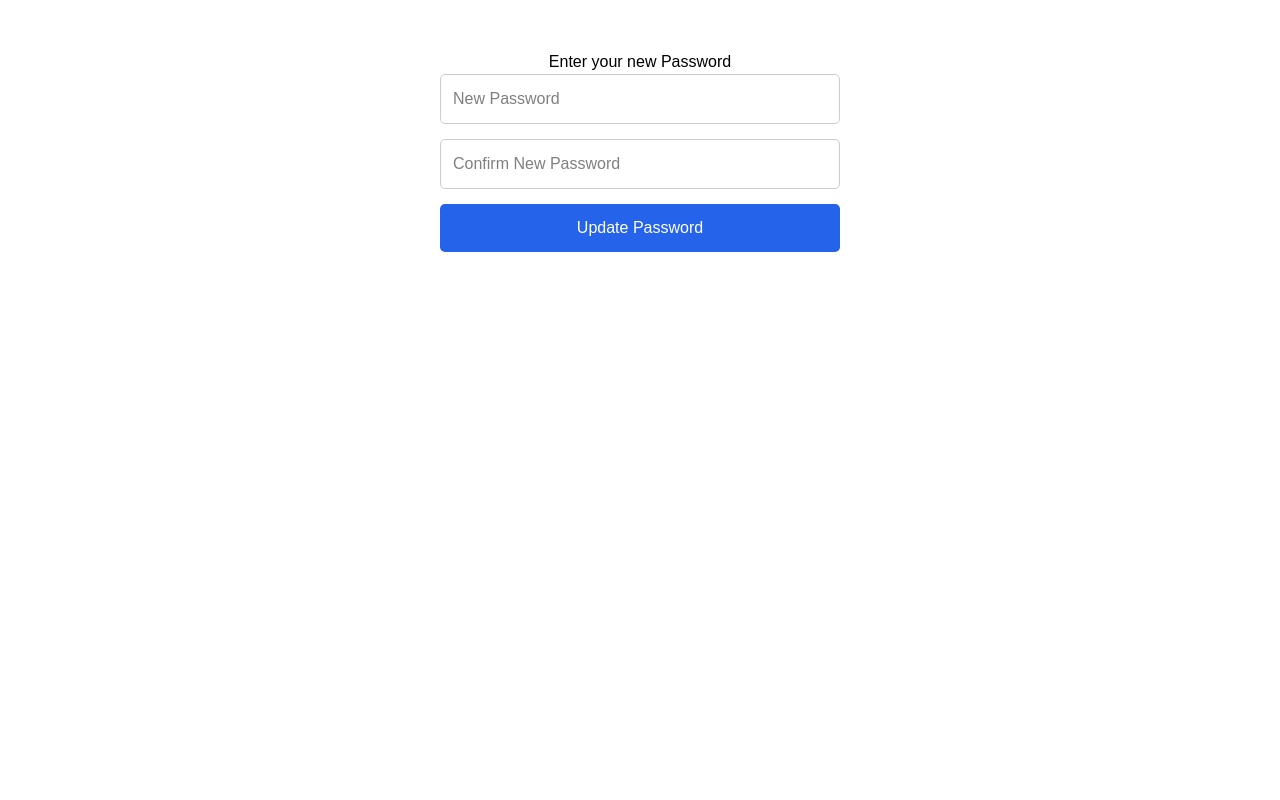
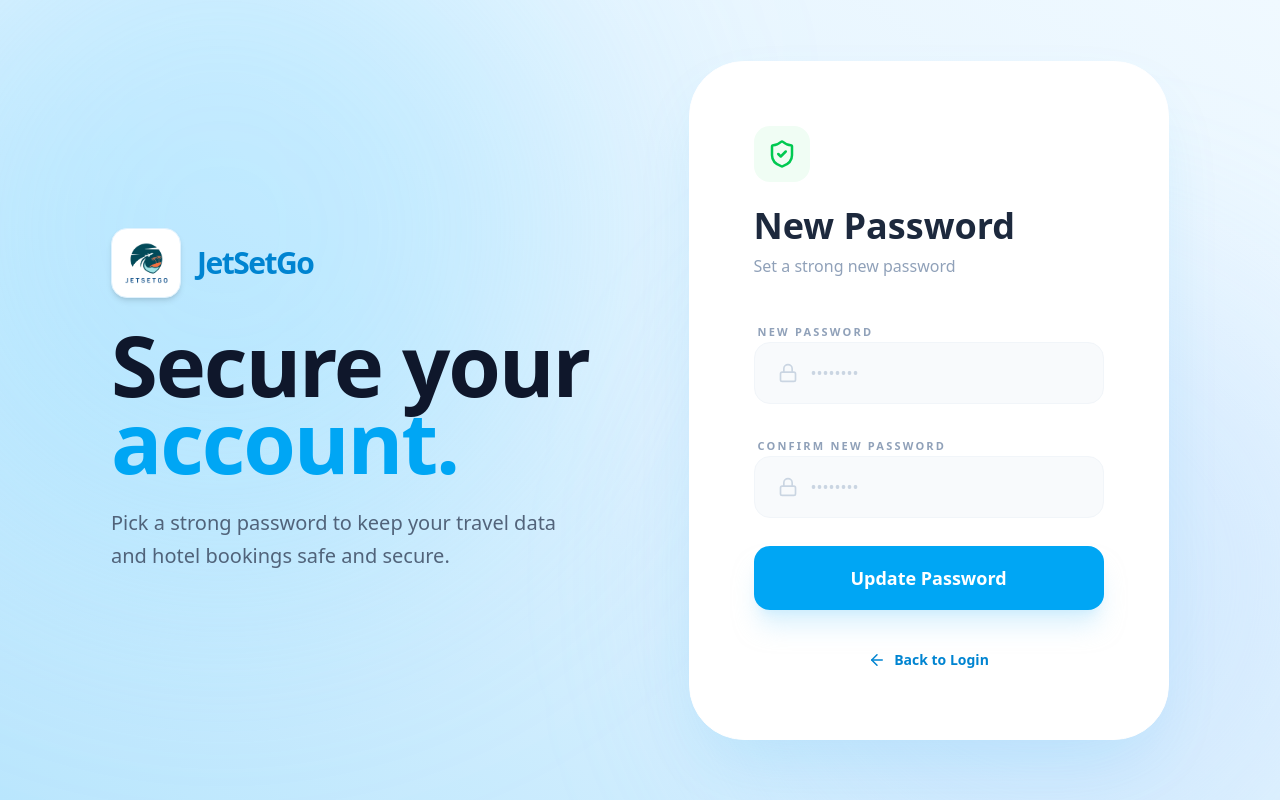
Before and after one commit to suyasha2/WebProject-JetSetGo-, a React app in the folder Frontend/: page /reset-password/1 in a window 1280 px wide. Built offline with nearby package versions, Linux system fonts and the light colour scheme; the HTML template or start-up script is replaced by a standard one.

Commit message:
complete reset link

```diff
--- a/Frontend/src/ResetPassword.jsx
+++ b/Frontend/src/ResetPassword.jsx
@@ -1,23 +1,29 @@
 import React, { useState } from 'react';
-import { useParams, useNavigate } from 'react-router-dom';
+import { useParams, useNavigate, Link } from 'react-router-dom';
 import axios from 'axios';
+import { Lock, Loader2, ArrowLeft, ShieldCheck } from "lucide-react";
+
+// ===== ASSET IMPORTS =====
+import logo from "./assets/logo.png";
 
 const ResetPassword = () => {
   const { id } = useParams();
   const [password, setPassword] = useState('');
   const [confirmPassword, setConfirmPassword] = useState('');
-    const [message, setMessage] = useState('');
+  const [loading, setLoading] = useState(false);
+  const [message, setMessage] = useState({ type: "", text: "" });
   const navigate = useNavigate();
 
   const handleSubmit = async (e) => {
     e.preventDefault();
-
-        if(password !== confirmPassword) {
-            return setMessage("Password didnt match !");
+    if (password !== confirmPassword) {
+      return setMessage({ type: "error", text: "Passwords do not match!" });
     }
 
+    setLoading(true);
+    setMessage({ type: "", text: "" });
+
     try {
-            // BACKEND URL CHECK GARNUS (localhost:8000)
       const res = await axios.post(`http://localhost:8000/api/auth/reset-password/${id}`, { password });
 
       if (res.data.success) {
@@ -25,35 +31,114 @@ const ResetPassword = () => {
         navigate('/login');
       }
     } catch (err) {
-            setMessage("Error: Password cannot be changed.");
+      setMessage({ type: "error", text: "Error: Link may be expired or invalid." });
+    } finally {
+      setLoading(false);
     }
   };
 
   return (
-        <div style={{ maxWidth: "400px", margin: "50px auto", textAlign: "center", fontFamily: "Arial" }}>
-            <h2>Enter your new Password</h2>
-            <form onSubmit={handleSubmit} style={{ display: "flex", flexDirection: "column", gap: "15px" }}>
+    <div className="min-h-screen flex items-center justify-center bg-gradient-to-tr from-[#bae6fd] via-[#e0f2fe] to-[#f0f9ff] font-sans relative overflow-hidden">
+
+      {/* Background Decorative Glows */}
+      <div className="absolute top-[-15%] left-[-10%] w-[700px] h-[700px] bg-sky-300/30 rounded-full blur-[130px]"></div>
+      <div className="absolute bottom-[-10%] right-[-5%] w-[600px] h-[600px] bg-blue-200/40 rounded-full blur-[100px]"></div>
+
+      <div className="w-full max-w-[1250px] flex flex-col lg:flex-row min-h-[700px] p-6 md:p-12 items-center z-10">
+
+        {/* LEFT SIDE: BRANDING PANEL */}
+        <div className="w-full lg:w-1/2 p-4 md:p-12 flex flex-col justify-center">
+          <div className="space-y-7">
+            <div className="flex items-center gap-4">
+              <div className="bg-white p-2.5 rounded-2xl shadow-md border border-sky-100">
+                <img src={logo} alt="Logo" className="w-12 h-12 object-contain" />
+              </div>
+              <span className="text-3xl font-black tracking-tighter text-sky-600">JetSetGo</span>
+            </div>
+
+            <h1 className="text-6xl md:text-[85px] font-black leading-[0.9] tracking-tight text-slate-900">
+              Secure your <br />
+              <span className="text-sky-500">account.</span>
+            </h1>
+
+            <p className="text-slate-600 text-xl font-medium max-w-md leading-relaxed opacity-90">
+              Pick a strong password to keep your travel data and hotel bookings safe and secure.
+            </p>
+          </div>
+        </div>
+
+        {/* RIGHT SIDE: FORM (Premium Card) */}
+        <div className="w-full lg:w-1/2 flex items-center justify-center mt-12 lg:mt-0">
+          <div className="bg-white rounded-[55px] shadow-[0_30px_70px_-20px_rgba(14,165,233,0.15)] w-full max-w-[480px] p-10 md:p-16 border border-white">
+
+            <div className="mb-10 text-center lg:text-left">
+              <div className="inline-flex items-center justify-center w-14 h-14 bg-green-50 text-green-500 rounded-2xl mb-6">
+                <ShieldCheck size={30} />
+              </div>
+              <h2 className="text-4xl font-black text-slate-800 mb-2">New Password</h2>
+              <p className="text-slate-400 font-medium">Set a strong new password</p>
+            </div>
+
+            {/* Error Message */}
+            {message.text && (
+              <div className="mb-6 p-4 rounded-2xl text-sm font-bold bg-red-50 text-red-600 border border-red-100 flex items-center gap-2">
+                <div className="w-2 h-2 bg-red-500 rounded-full"></div>
+                {message.text}
+              </div>
+            )}
+
+            <form onSubmit={handleSubmit} className="space-y-7">
+              {/* New Password */}
+              <div className="space-y-2.5">
+                <label className="text-[11px] font-black text-slate-400 uppercase tracking-[0.2em] ml-1">New Password</label>
+                <div className="relative group">
+                  <Lock className="absolute left-6 top-1/2 -translate-y-1/2 text-slate-300 group-focus-within:text-sky-500 transition-colors" size={20} />
                   <input
                     type="password"
-                    placeholder="New Password"
+                    placeholder="••••••••"
+                    className="w-full pl-14 pr-7 py-4.5 bg-slate-50 border border-slate-100 rounded-2xl outline-none focus:ring-4 focus:ring-sky-500/10 focus:border-sky-400 focus:bg-white transition-all text-slate-700 font-medium placeholder:text-slate-300"
                     value={password}
                     onChange={(e) => setPassword(e.target.value)}
                     required
-                    style={{ padding: "12px", borderRadius: "5px", border: "1px solid #ccc" }}
                   />
+                </div>
+              </div>
+
+              {/* Confirm Password */}
+              <div className="space-y-2.5">
+                <label className="text-[11px] font-black text-slate-400 uppercase tracking-[0.2em] ml-1">Confirm New Password</label>
+                <div className="relative group">
+                  <Lock className="absolute left-6 top-1/2 -translate-y-1/2 text-slate-300 group-focus-within:text-sky-500 transition-colors" size={20} />
                   <input
                     type="password"
-                    placeholder="Confirm New Password"
+                    placeholder="••••••••"
+                    className="w-full pl-14 pr-7 py-4.5 bg-slate-50 border border-slate-100 rounded-2xl outline-none focus:ring-4 focus:ring-sky-500/10 focus:border-sky-400 focus:bg-white transition-all text-slate-700 font-medium placeholder:text-slate-300"
                     value={confirmPassword}
                     onChange={(e) => setConfirmPassword(e.target.value)}
                     required
-                    style={{ padding: "12px", borderRadius: "5px", border: "1px solid #ccc" }}
                   />
-                <button type="submit" style={{ padding: "12px", background: "#2563eb", color: "white", border: "none", borderRadius: "5px", cursor: "pointer" }}>
-                    Update Password
+                </div>
+              </div>
+
+              {/* Submit Button */}
+              <button
+                type="submit"
+                disabled={loading}
+                className="w-full bg-sky-500 text-white py-4.5 rounded-2xl font-black text-lg shadow-xl shadow-sky-200/50 hover:bg-slate-900 active:scale-[0.98] transition-all flex items-center justify-center gap-2 disabled:bg-slate-200 mt-2"
+              >
+                {loading ? <Loader2 className="animate-spin" size={22} /> : "Update Password"}
               </button>
             </form>
-            {message && <p style={{ color: "red", marginTop: "10px" }}>{message}</p>}
+
+            <div className="mt-10 text-center">
+              <Link to="/login" className="inline-flex items-center gap-2 text-sky-600 font-black hover:text-slate-900 transition group underline-offset-8 hover:underline text-sm">
+                <ArrowLeft size={18} className="group-hover:-translate-x-1 transition-transform" />
+                Back to Login
+              </Link>
+            </div>
+          </div>
+        </div>
+      </div>
     </div>
   );
 };
```
Lines whose indentation alone changed are shown as unchanged.
